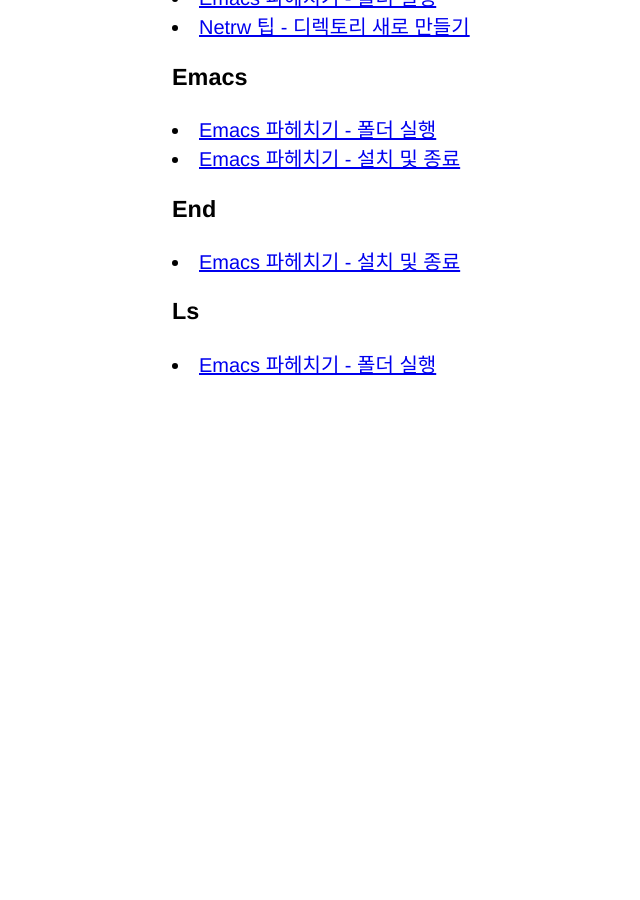
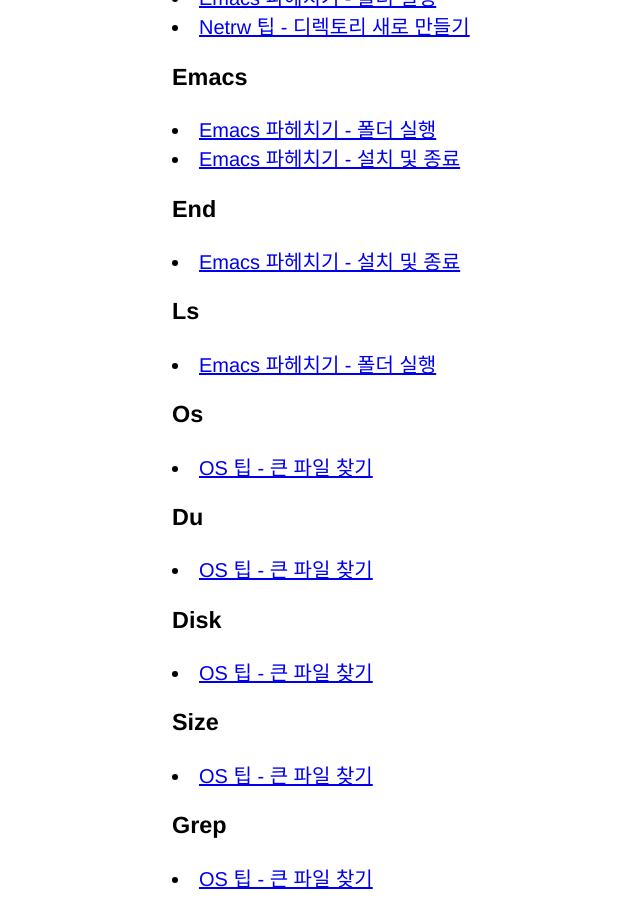
Before and after one commit to xiote/20200810_xiote.github.io, a Jekyll site: the page built from index.html, in a window 1280 px wide and 900 px high, scrolled down 1353 px. Shown: the whole window, without its empty margins (68-708 px from the left). Built offline with Jekyll 4.4.1, drawn with Linux system fonts in a browser that asks for light colours; nearby versions of some CDN libraries; before the commit the page ends 1739 px from its top, so only the background shows below that.

Commit message:
Update 2020-07-17-00-13-50.md

````diff
--- a/_posts/2020-07-17-00-13-50.md
+++ b/_posts/2020-07-17-00-13-50.md
@@ -1,7 +1,7 @@
 ---
 layout: post
 title: OS 팁 - 큰 파일 찾기
-tags:
+tags: os du disk size grep
 ---
 
 ```
````
